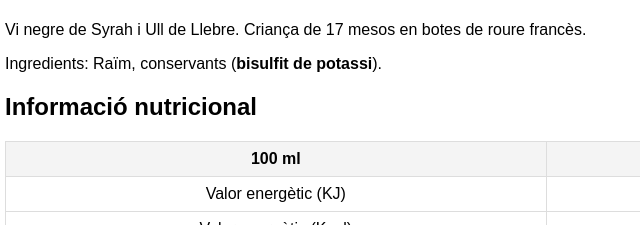
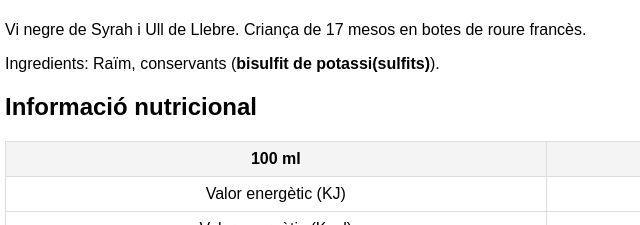
Before and after one commit to wow986/qr_bru14, a plain HTML site: page index.html in a window 1280 px wide. Shown: the part 333-558 px from the top of the page, 235-875 px from the left. Drawn offline with Linux system fonts and the light colour scheme.

Commit message:
Update index.html

```diff
--- a/index.html
+++ b/index.html
@@ -39,7 +39,7 @@
     <img src="brudeverdu14.png" alt="Vi BRU DE VERDÚ 14"  style="width: 250px; height: auto;">
     <div class="info">
       <p>Vi negre de Syrah i Ull de Llebre. Criança de 17 mesos en botes de roure francès.</p>
-      <p>Ingredients: Raïm, conservants (<strong>bisulfit de potassi</strong>).</p>
+      <p>Ingredients: Raïm, conservants (<strong>bisulfit de potassi(sulfits)</strong>).</p>
     </div>
     <div class="nutrition">
       <h2>Informació nutricional</h2>
```
